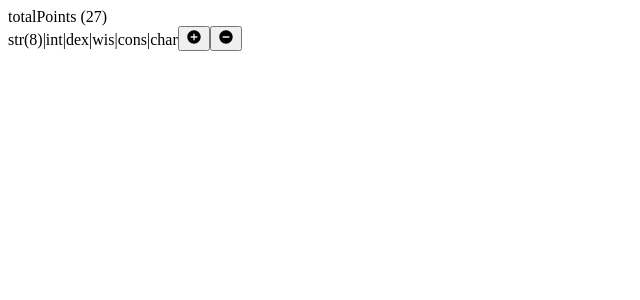
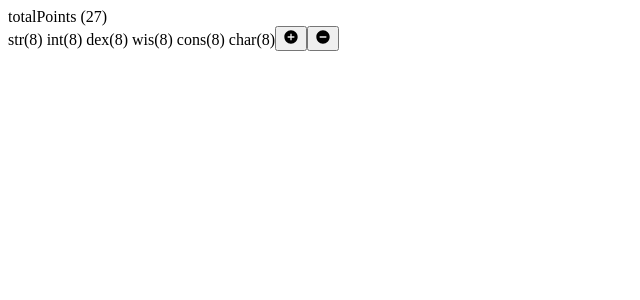
Before and after one commit to tagliati/dnd-char-sheet, a React (Create React App) app: page / in a window 1280 px wide. Shown: the top 300 px of the page, without its empty margins (0-640 px from the left). Built offline with nearby package versions, Linux system fonts and the light colour scheme.

Commit message:
Add basic attribute list

```diff
--- a/src/App.js
+++ b/src/App.js
@@ -1,30 +1,36 @@
 import React, { useState } from "react";
 import CharSheet from "./styles";
 import { MdAddCircle, MdRemoveCircle } from "react-icons/md";
-import { Provider } from "react-redux";
-
-import store from "./store";
 
 export default function App() {
-  const [hero, setHeroData] = useState(8);
+  const [hero, setHeroData] = useState({
+    str: 8,
+    int: 8,
+    dex: 8,
+    wis: 8,
+    cons: 8,
+    char: 8
+  });
   const [totalPoints, setTotalPoints] = useState(27);
 
   function handleIncreaseAttribute() {
-    setHeroData(hero + 1);
+    hero.str = hero.str + 1;
+    setHeroData(hero);
     setTotalPoints(totalPoints - 1);
   }
 
   function handleDecreaseAttribute() {
-    setHeroData(hero - 1);
+    hero.str = hero.str - 1;
+    setHeroData(hero);
     setTotalPoints(totalPoints + 1);
   }
 
   return (
-    <Provider store={store}>
     <CharSheet>
       totalPoints ({totalPoints})
       <br />
-        str({hero})|int|dex|wis|cons|char
+      str({hero.str}) int({hero.int}) dex({hero.dex}) wis({hero.wis}) cons(
+      {hero.cons}) char({hero.char})
       <button type="button" onClick={() => handleIncreaseAttribute(1)}>
         <MdAddCircle size={16} />
       </button>
@@ -32,6 +38,5 @@ export default function App() {
         <MdRemoveCircle size={16} />
       </button>
     </CharSheet>
-    </Provider>
   );
 }
```
Also changed, not shown: 1 other file (tests, documents, lock files or other folders). Lines whose indentation alone changed are shown as unchanged.
